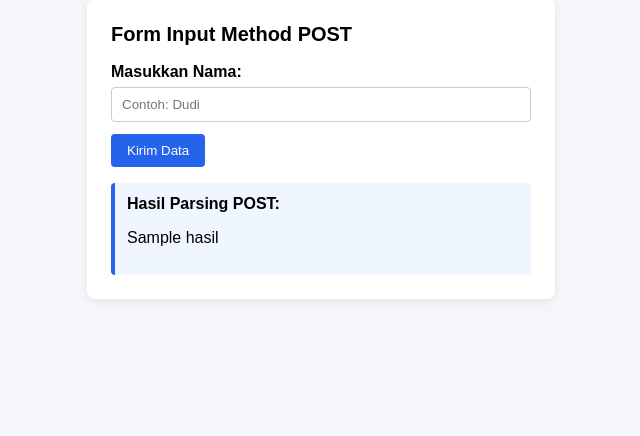
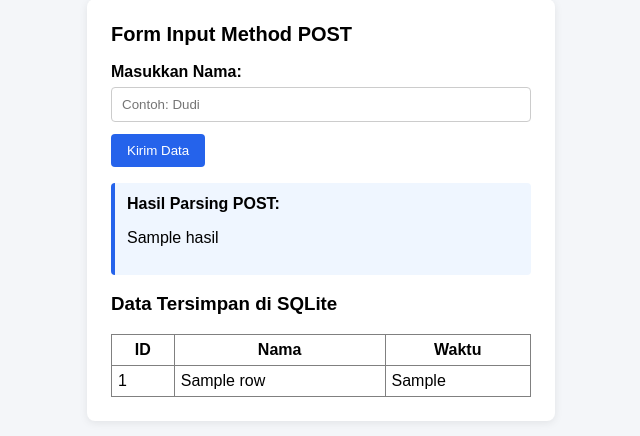
Before and after one commit to almadudiakunngoding-lab/FirstFlask_0140, a Python web app: template templates/index.html in a window 1280 px wide. Shown: the part 41-477 px from the top of the page, without its empty margins (319-959 px from the left). Run offline with Jinja, Linux system fonts and the light colour scheme; the template is opened without the code that fills it: most values are stand-ins (such as "Sample title", 1, 10 or a date in 2020).

Commit message:
proses input method post di flask

```diff
--- a/templates/index.html
+++ b/templates/index.html
@@ -2,7 +2,7 @@
 <html lang="id">
 <head>
     <meta charset="UTF-8">
-    <title>Form POST Flask</title>
+    <title>Form POST Flask + SQLite</title>
     <link rel="stylesheet" href="{{ url_for('static', filename='styles.css') }}">
 </head>
 <body>
@@ -25,6 +25,30 @@
                 <p>{{ hasil }}</p>
             </div>
         {% endif %}
+
+        <h3>Data Tersimpan di SQLite</h3>
+        {% if daftar_data %}
+            <table border="1" cellpadding="6" cellspacing="0" style="width: 100%; border-collapse: collapse; margin-top: 10px;">
+                <thead>
+                    <tr>
+                        <th>ID</th>
+                        <th>Nama</th>
+                        <th>Waktu</th>
+                    </tr>
+                </thead>
+                <tbody>
+                    {% for row in daftar_data %}
+                    <tr>
+                        <td>{{ row["id"] }}</td>
+                        <td>{{ row["nama"] }}</td>
+                        <td>{{ row["waktu_input"] }}</td>
+                    </tr>
+                    {% endfor %}
+                </tbody>
+            </table>
+        {% else %}
+            <p>Belum ada data di database.</p>
+        {% endif %}
     </div>
 </body>
 </html>
```
